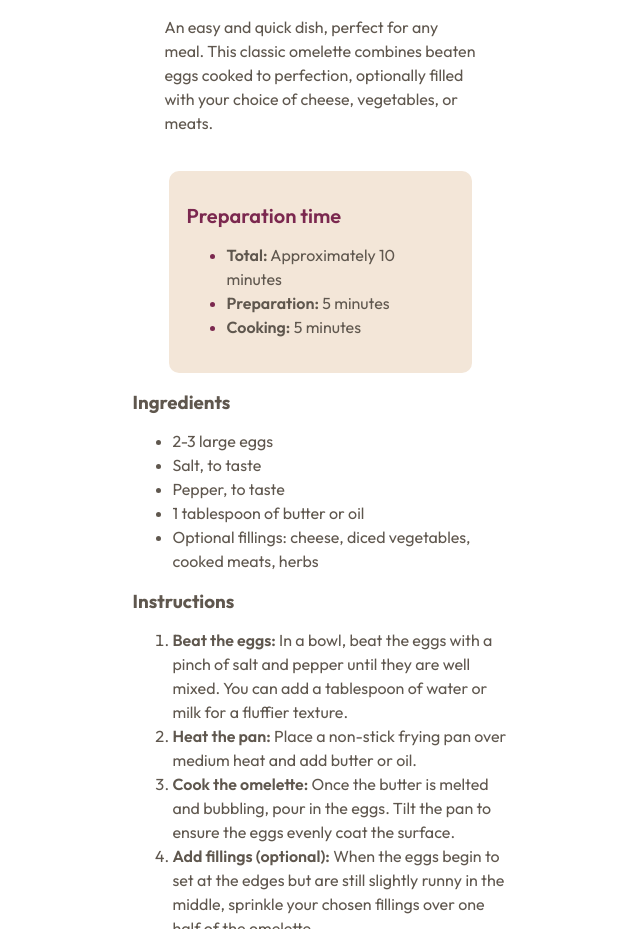
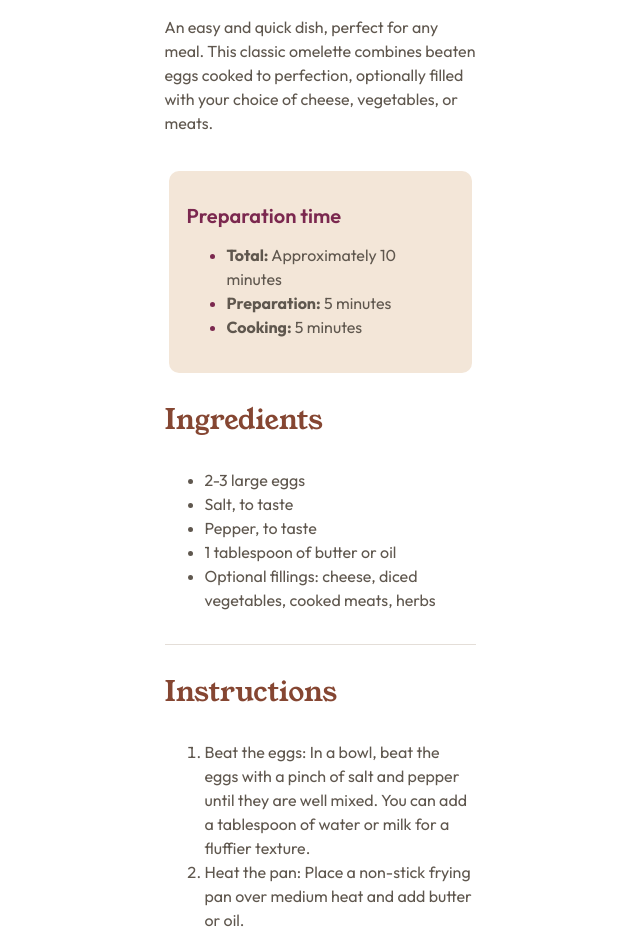
Before and after one commit to nottundeednut/recipe-page-main, a plain HTML site: page index.html in a window 1280 px wide. Shown: the part 299-1228 px from the top of the page, without its empty margins (320-960 px from the left). Drawn offline with Linux system fonts and the light colour scheme.

Commit message:
style sections

```diff
--- a/index.html
+++ b/index.html
@@ -55,7 +55,7 @@
 
       <section>
         <h3>Ingredients</h3>
-        <ul>
+        <ul class="In">
           <li>2-3 large eggs</li>
           <li>Salt, to taste</li>
           <li>Pepper, to taste</li>
@@ -70,7 +70,7 @@
     <main>
       <section>
         <h3>Instructions</h3>
-        <ol>
+        <ol class="In">
           <li>
             <span class="bold">Beat the eggs:</span> In a bowl, beat the eggs
             with a pinch of salt and pepper until they are well mixed. You can
--- a/style.css
+++ b/style.css
@@ -104,9 +104,9 @@ body {
 h1 {
   font-family: "Young Serif", serif;
   font-size: 2rem;
-    font-weight: 700;
+  font-weight: 400;
   margin: 36px 32px;
-    color:hsl(24, 5%, 18%);
+  color: hsl(24, 5%, 18%);
 }
 
 header p {
@@ -127,6 +127,21 @@ header p {
 .preptime li::marker {
   color: hsl(332, 51%, 32%);
 }
-.bold {
-    font-weight: 600;
+.preptime .bold {
+  font-weight: 700;
 }
+
+section h3 {
+  color: hsl(14, 45%, 36%);
+  font-family: "Young Serif", serif;
+  font-size: 1.75rem;
+  font-weight: 400;
+  margin: 32px 32px;
+}
+.In {
+  border-bottom: 1px solid hsl(30, 18%, 87%);
+  margin: 32px 32px;
+}
+.In li:last-child {
+    margin-bottom: 32px;
+}
```
Lines whose indentation alone changed are shown as unchanged.
